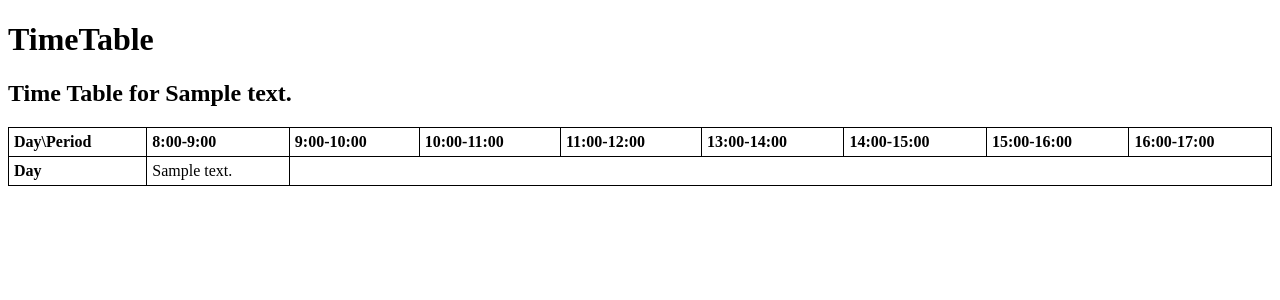
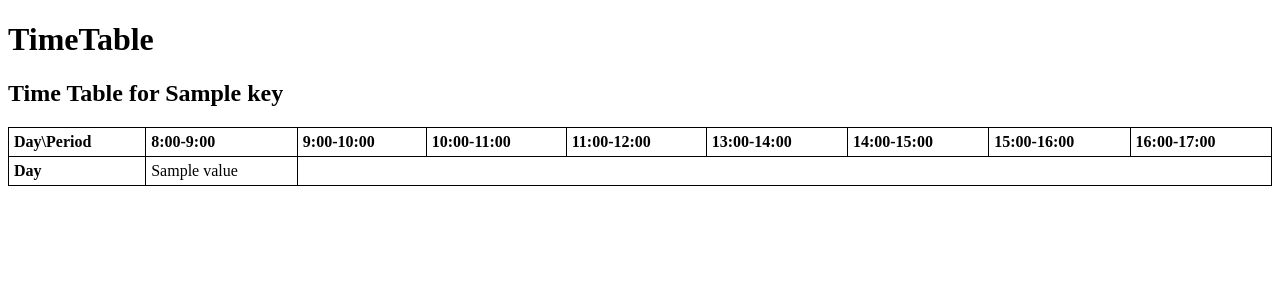
Before and after one commit to mirzabob/timetable-scheduling, a Django app: template catalog/templates/timetable.html in a window 1280 px wide. Shown: the top 300 px of the page. Run offline with Django 3.2, Linux system fonts and the light colour scheme; the template is opened without the code that fills it: most values are stand-ins (such as "Sample title", 1, 10 or a date in 2020).

Commit message:
fixing timetable.html

```diff
--- a/catalog/templates/timetable.html
+++ b/catalog/templates/timetable.html
@@ -16,8 +16,8 @@
 </head>
 <body>
 <h1>TimeTable</h1>
-{% for k in context %}
-    <h2>Time Table for {{k}}</h2>
+{% for key, value in context.items %}
+    <h2>Time Table for {{key}}</h2>
     <table style="width:100%">
         <tr>
             <th>Day\Period</th>
@@ -31,7 +31,7 @@
             <th>16:00-17:00</th>
         </tr>
 
-        {% for i in k %}
+        {% for i in value %}
             <tr>
             <th>Day</th>
             {% for j in i %}
```
Also changed, not shown: catalog/migrations/0001_initial.py.
